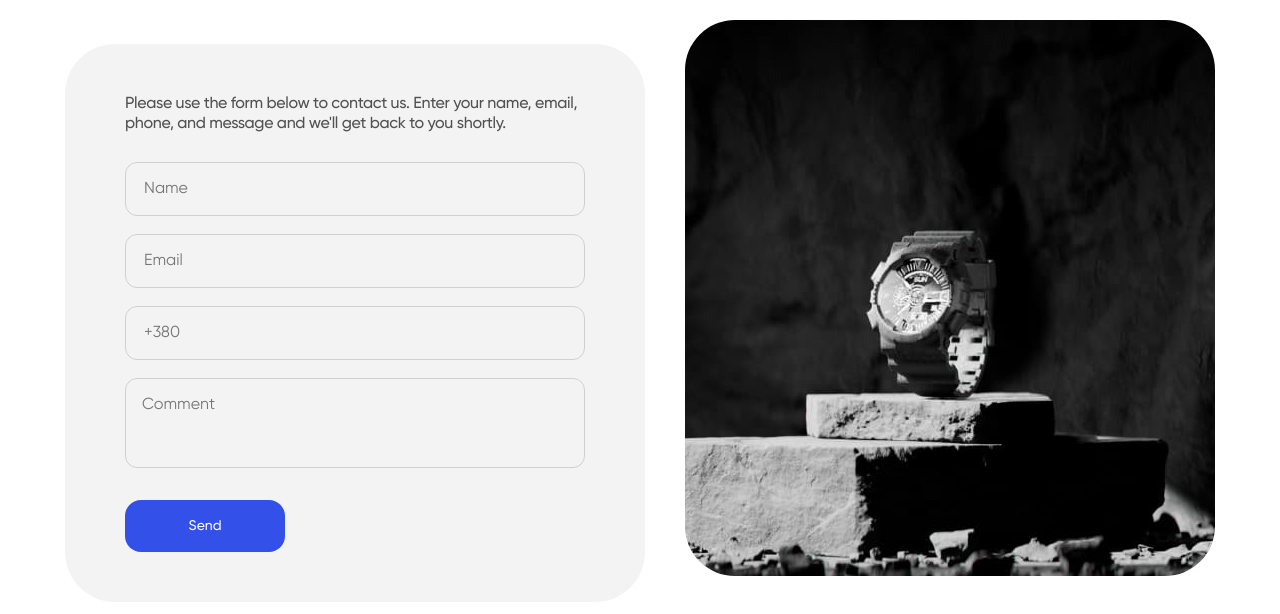
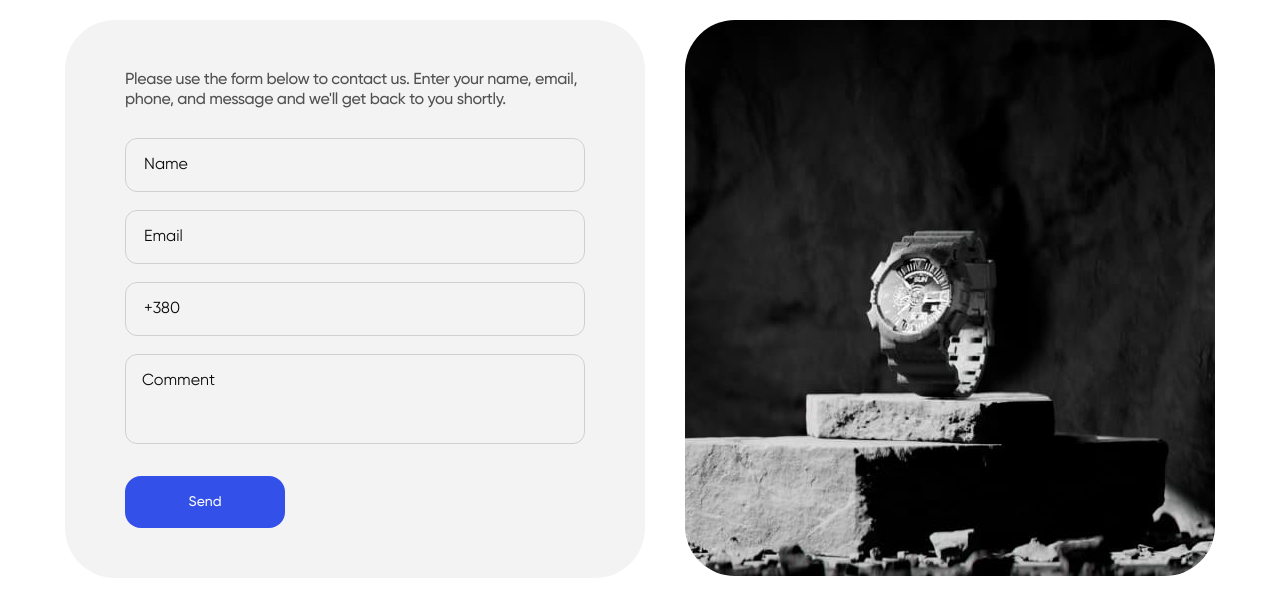
Before and after one commit to LosanYuriy/home-work-01, a website built with Vite: page src/index.html in a window 1280 px wide. Shown: the part 48-662 px from the top of the page. Built offline with nearby package versions, Linux system fonts and the light colour scheme.

Commit message:
add css files, add index files

```diff
--- a/package.json
+++ b/package.json
@@ -12,6 +12,7 @@
     "glob": "^11.0.0",
     "postcss": "^8.4.41",
     "postcss-sort-media-queries": "^5.2.0",
+    "prettier": "^3.3.3",
     "vite": "^5.4.6"
   },
   "author": "Losan Yuriy <losanyuriy@gmail.com>",
@@ -19,5 +20,8 @@
   "dependencies": {
     "vite-plugin-full-reload": "^1.2.0",
     "vite-plugin-html-inject": "^1.1.2"
-  }
+  },
+  "main": "vite.config.js",
+  "keywords": [],
+  "description": ""
 }
--- a/src/css/contact-us.css
+++ b/src/css/contact-us.css
@@ -1,9 +1,7 @@
-section {
+.contacts-container {
   font-family: var(--font-family);
+  padding-bottom: 60px;
   }
-.contacts-container {
-  padding-bottom: 60px;
-}
     @media screen and (min-width: 768px) {
       .contacts-container {
         padding-bottom: 80px;
@@ -50,6 +48,8 @@ section {
     @media screen and (min-width: 375px) {
       .form {
         width: 335px;
+        margin-top: 40px;
+        margin-bottom: 40px;
       }
     }
     @media screen and (min-width: 768px) {
@@ -63,11 +63,13 @@ section {
     @media screen and (min-width: 1280px) {
       .form {
         padding: 50px 60px;
-        margin-bottom: 40px;
         width: 580px;
+        margin-top: 0;
+        margin-bottom: 0;
     }
    }
 .form-text {
+  font-size: 14px;
   font-weight: 500;
   line-height: 1.29;
   letter-spacing: -0.02em;
@@ -96,8 +98,11 @@ section {
 .contacts-input:focus,
 .contacts-input:hover {
   border-color: #3350e9;
-  background-color: transparent;
 }
+.contacts-input::placeholder {
+  line-height: 125%;
+  color: var(--main);
+  }
 
     @media screen and (min-width: 375px) {
       .contacts-input {
@@ -137,6 +142,10 @@ textarea:placeholder-shown {
 .contacts-comment:focus {
   border-color: #3350e9;
 }
+.contacts-comment::placeholder {
+  line-height: 125%;
+  color: var(--main);
+  }
     @media screen and (min-width: 768px) {
       .contacts-comment {
          padding-top: 16px;
--- a/src/partials/contact-us.html
+++ b/src/partials/contact-us.html
@@ -1,5 +1,5 @@
-<section>
-  <div class="container contacts-container">
+<section class="contacts-container">
+  <div class="container">
       <h2 class="title-contacts">Contact Us</h2>
       <div class="contacts-block">
           <form class="form">
```
Also changed, not shown: 1 other file.
